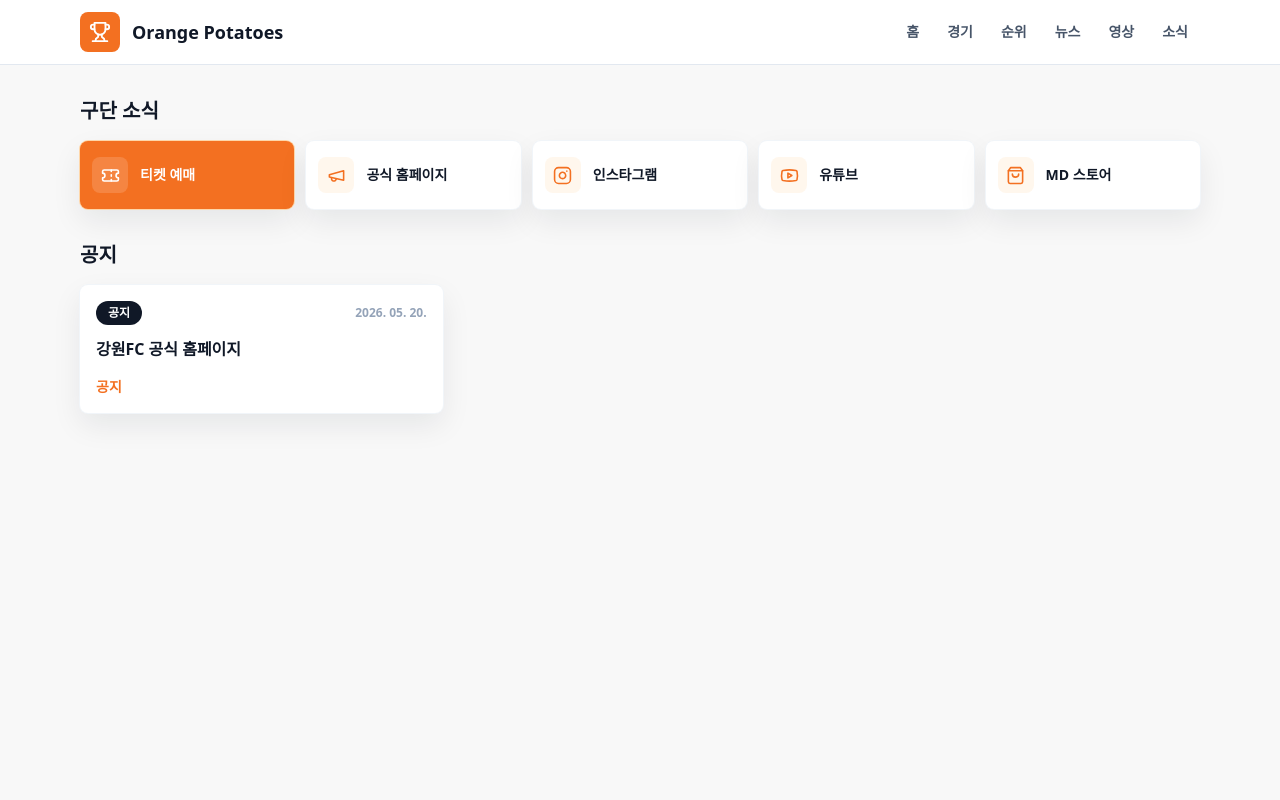
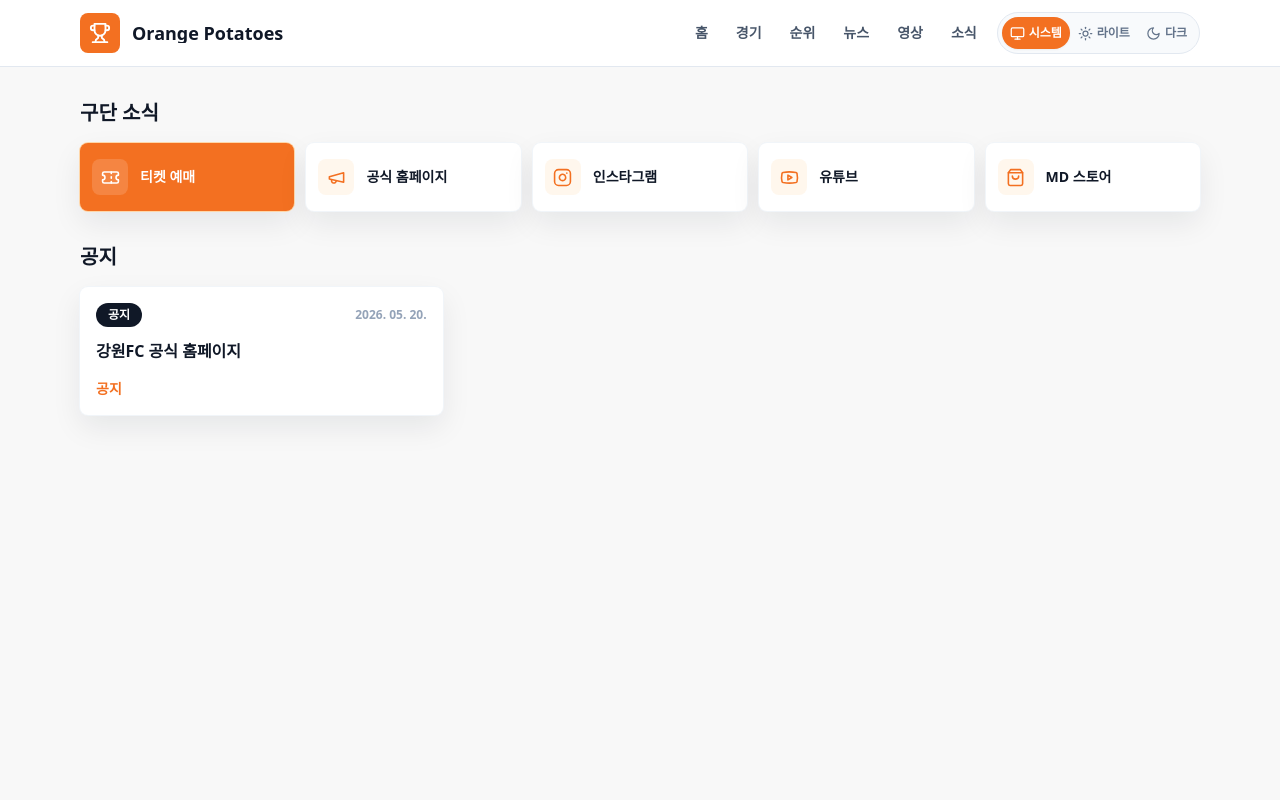
Before and after one commit to youngman0213/OrangePotatoes, a Next.js app: page /club in a window 1280 px wide. Shown: the top 800 px of the page. Built offline with nearby package versions, Linux system fonts and the light colour scheme; no server answers.

Commit message:
Initial Gangwon FC fan hub

```diff
--- a/app/globals.css
+++ b/app/globals.css
@@ -4,6 +4,26 @@
 
 :root {
   color-scheme: light;
+  --page-bg: #f8f8f8;
+  --card-bg: #ffffff;
+  --card-muted-bg: #f8fafc;
+  --border-soft: #e2e8f0;
+  --text-main: #1f2937;
+  --text-strong: #0f172a;
+  --text-muted: #64748b;
+  --shadow-card: 0 12px 30px rgba(16, 24, 39, 0.08);
+}
+
+html.theme-dark {
+  color-scheme: dark;
+  --page-bg: #0b1120;
+  --card-bg: #111827;
+  --card-muted-bg: #172033;
+  --border-soft: #263244;
+  --text-main: #d8dee9;
+  --text-strong: #f8fafc;
+  --text-muted: #94a3b8;
+  --shadow-card: 0 16px 34px rgba(0, 0, 0, 0.32);
 }
 
 * {
@@ -16,12 +36,70 @@ html {
 
 body {
   margin: 0;
-  background: #f8f8f8;
-  color: #1f2937;
+  background: var(--page-bg);
+  color: var(--text-main);
   font-family: system-ui, -apple-system, BlinkMacSystemFont, "Segoe UI", "Apple SD Gothic Neo", "Malgun Gothic", "Noto Sans KR", sans-serif;
+  transition: background-color 160ms ease, color 160ms ease;
 }
 
 a,
 button {
   -webkit-tap-highlight-color: transparent;
 }
+
+html.theme-dark .bg-white,
+html.theme-dark .bg-white\/95 {
+  background-color: rgb(17 24 39 / 0.95) !important;
+}
+
+html.theme-dark .bg-slate-50,
+html.theme-dark .bg-slate-100,
+html.theme-dark .bg-gray-50,
+html.theme-dark .bg-orange-50 {
+  background-color: var(--card-muted-bg) !important;
+}
+
+html.theme-dark .border-slate-100,
+html.theme-dark .border-slate-200,
+html.theme-dark .border-gray-100,
+html.theme-dark .border-gray-200,
+html.theme-dark .border-orange-100,
+html.theme-dark .border-orange-200 {
+  border-color: var(--border-soft) !important;
+}
+
+html.theme-dark .text-gangwon-navy,
+html.theme-dark .text-slate-900,
+html.theme-dark .text-slate-800,
+html.theme-dark .text-gray-900,
+html.theme-dark .text-gray-800 {
+  color: var(--text-strong) !important;
+}
+
+html.theme-dark .text-slate-700,
+html.theme-dark .text-gray-700 {
+  color: var(--text-main) !important;
+}
+
+html.theme-dark .text-slate-600,
+html.theme-dark .text-slate-500,
+html.theme-dark .text-gray-600,
+html.theme-dark .text-gray-500 {
+  color: var(--text-muted) !important;
+}
+
+html.theme-dark .shadow-card,
+html.theme-dark .shadow-sm,
+html.theme-dark .shadow-md,
+html.theme-dark .shadow-lg,
+html.theme-dark .shadow-xl {
+  box-shadow: var(--shadow-card) !important;
+}
+
+html.theme-dark input,
+html.theme-dark select,
+html.theme-dark textarea {
+  background-color: var(--card-bg);
+  border-color: var(--border-soft);
+  color: var(--text-main);
+}
--- a/app/layout.tsx
+++ b/app/layout.tsx
@@ -12,7 +12,7 @@ export const metadata: Metadata = {
 
 export default function RootLayout({ children }: { children: ReactNode }) {
   return (
-    <html lang="ko">
+    <html lang="ko" suppressHydrationWarning>
       <body>
         <Header />
         <main className="mx-auto min-h-screen max-w-6xl px-4 pb-28 pt-6 md:py-8">{children}</main>
--- a/components/Header.tsx
+++ b/components/Header.tsx
@@ -1,5 +1,6 @@
 import Link from "next/link";
 import { Trophy } from "lucide-react";
+import { ThemeToggle } from "@/components/ThemeToggle";
 
 const navItems = [
   { href: "/", label: "홈" },
@@ -13,22 +14,28 @@ const navItems = [
 export function Header() {
   return (
     <header className="sticky top-0 z-40 border-b border-slate-200 bg-white/95 backdrop-blur">
-      <div className="mx-auto flex max-w-6xl items-center justify-between px-4 py-3">
-        <Link href="/" className="flex items-center gap-3">
-          <span className="flex h-10 w-10 items-center justify-center rounded-lg bg-gangwon-orange text-white">
+      <div className="mx-auto flex max-w-6xl items-center justify-between gap-3 px-4 py-3">
+        <Link href="/" className="flex min-w-0 items-center gap-3">
+          <span className="flex h-10 w-10 shrink-0 items-center justify-center rounded-lg bg-gangwon-orange text-white">
             <Trophy size={22} aria-hidden="true" />
           </span>
-          <span>
-            <span className="block text-lg font-black leading-5 text-gangwon-navy">Orange Potatoes</span>
-          </span>
+          <span className="block truncate text-lg font-black leading-5 text-gangwon-navy">Orange Potatoes</span>
         </Link>
+
+        <div className="flex shrink-0 items-center gap-2">
           <nav className="hidden items-center gap-1 md:flex">
             {navItems.map((item) => (
-            <Link key={item.href} href={item.href} className="rounded-full px-3 py-2 text-sm font-bold text-slate-600 hover:bg-orange-50 hover:text-gangwon-orange">
+              <Link
+                key={item.href}
+                href={item.href}
+                className="rounded-full px-3 py-2 text-sm font-bold text-slate-600 hover:bg-orange-50 hover:text-gangwon-orange"
+              >
                 {item.label}
               </Link>
             ))}
           </nav>
+          <ThemeToggle />
+        </div>
       </div>
     </header>
   );
--- /dev/null
+++ b/components/ThemeToggle.tsx
@@ -0,0 +1,84 @@
+"use client";
+
+import { Monitor, Moon, Sun } from "lucide-react";
+import { useEffect, useState } from "react";
+import { classNames } from "@/lib/utils";
+
+type ThemeMode = "system" | "light" | "dark";
+
+const storageKey = "orange-potatoes-theme";
+
+const modes: Array<{ value: ThemeMode; label: string; icon: typeof Monitor }> = [
+  { value: "system", label: "시스템", icon: Monitor },
+  { value: "light", label: "라이트", icon: Sun },
+  { value: "dark", label: "다크", icon: Moon }
+];
+
+export function ThemeToggle() {
+  const [mode, setMode] = useState<ThemeMode>("system");
+  const [ready, setReady] = useState(false);
+
+  useEffect(() => {
+    const saved = readSavedMode();
+    setMode(saved);
+    setReady(true);
+    applyTheme(saved);
+
+    const media = window.matchMedia("(prefers-color-scheme: dark)");
+    const handleChange = () => {
+      if (readSavedMode() === "system") applyTheme("system");
+    };
+
+    media.addEventListener("change", handleChange);
+    return () => media.removeEventListener("change", handleChange);
+  }, []);
+
+  function changeMode(nextMode: ThemeMode) {
+    setMode(nextMode);
+    localStorage.setItem(storageKey, nextMode);
+    applyTheme(nextMode);
+  }
+
+  return (
+    <div className="flex items-center rounded-full border border-slate-200 bg-slate-50 p-1" aria-label="화면 모드 선택">
+      {modes.map((item) => {
+        const Icon = item.icon;
+        const active = ready && mode === item.value;
+
+        return (
+          <button
+            key={item.value}
+            type="button"
+            onClick={() => changeMode(item.value)}
+            className={classNames(
+              "flex h-8 items-center gap-1 rounded-full px-2 text-xs font-bold transition",
+              active
+                ? "bg-gangwon-orange text-white shadow-sm"
+                : "text-slate-500 hover:bg-white hover:text-gangwon-orange"
+            )}
+            title={`${item.label} 모드`}
+            aria-pressed={active}
+          >
+            <Icon size={15} aria-hidden="true" />
+            <span className="hidden lg:inline">{item.label}</span>
+          </button>
+        );
+      })}
+    </div>
+  );
+}
+
+function readSavedMode(): ThemeMode {
+  const saved = localStorage.getItem(storageKey);
+  return saved === "light" || saved === "dark" || saved === "system" ? saved : "system";
+}
+
+function applyTheme(mode: ThemeMode) {
+  const prefersDark = window.matchMedia("(prefers-color-scheme: dark)").matches;
+  const isDark = mode === "dark" || (mode === "system" && prefersDark);
+  const root = document.documentElement;
+
+  root.classList.toggle("theme-dark", isDark);
+  root.classList.toggle("theme-light", !isDark);
+  root.style.colorScheme = isDark ? "dark" : "light";
+}
```
Lines whose indentation alone changed are shown as unchanged.
